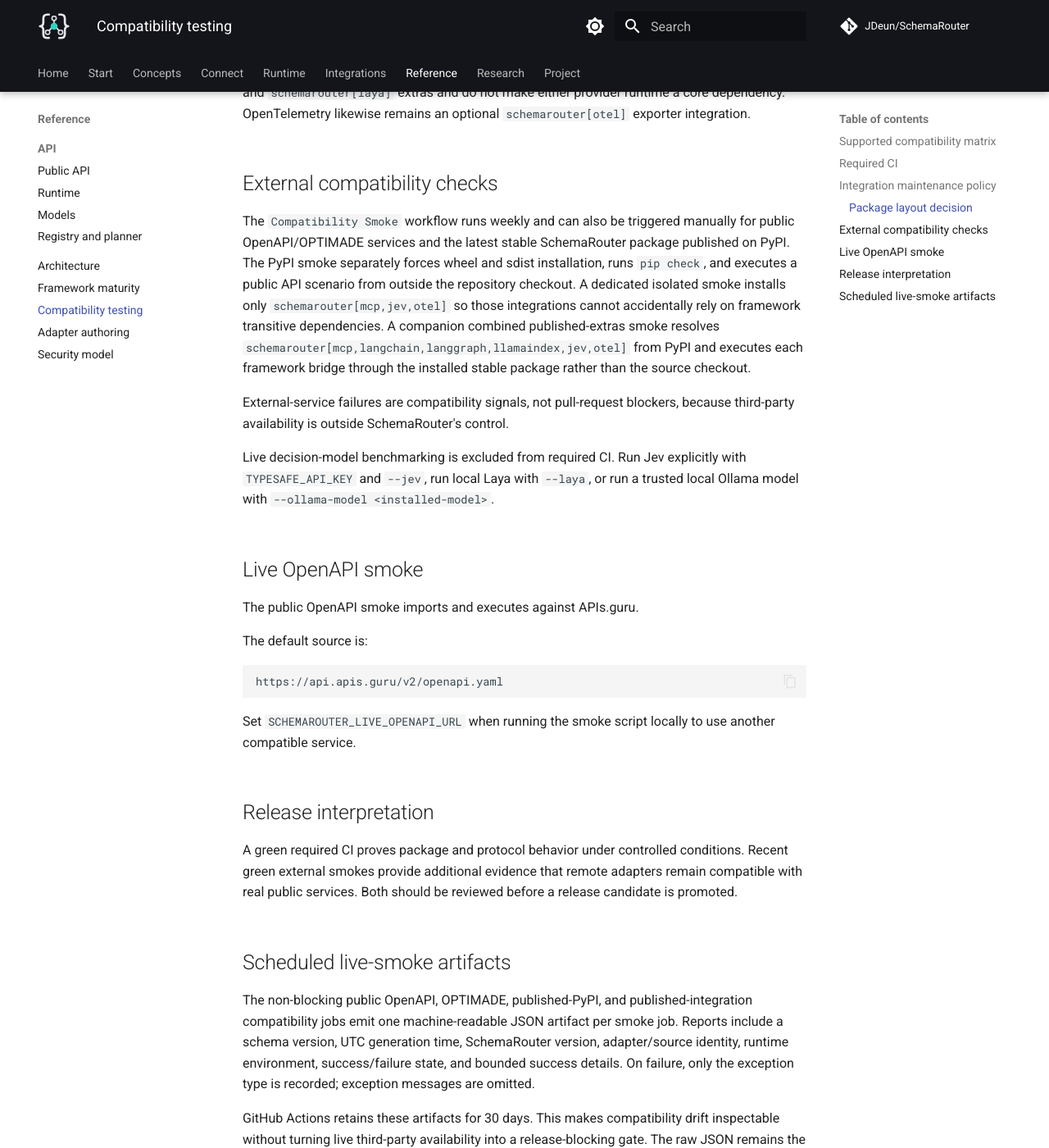
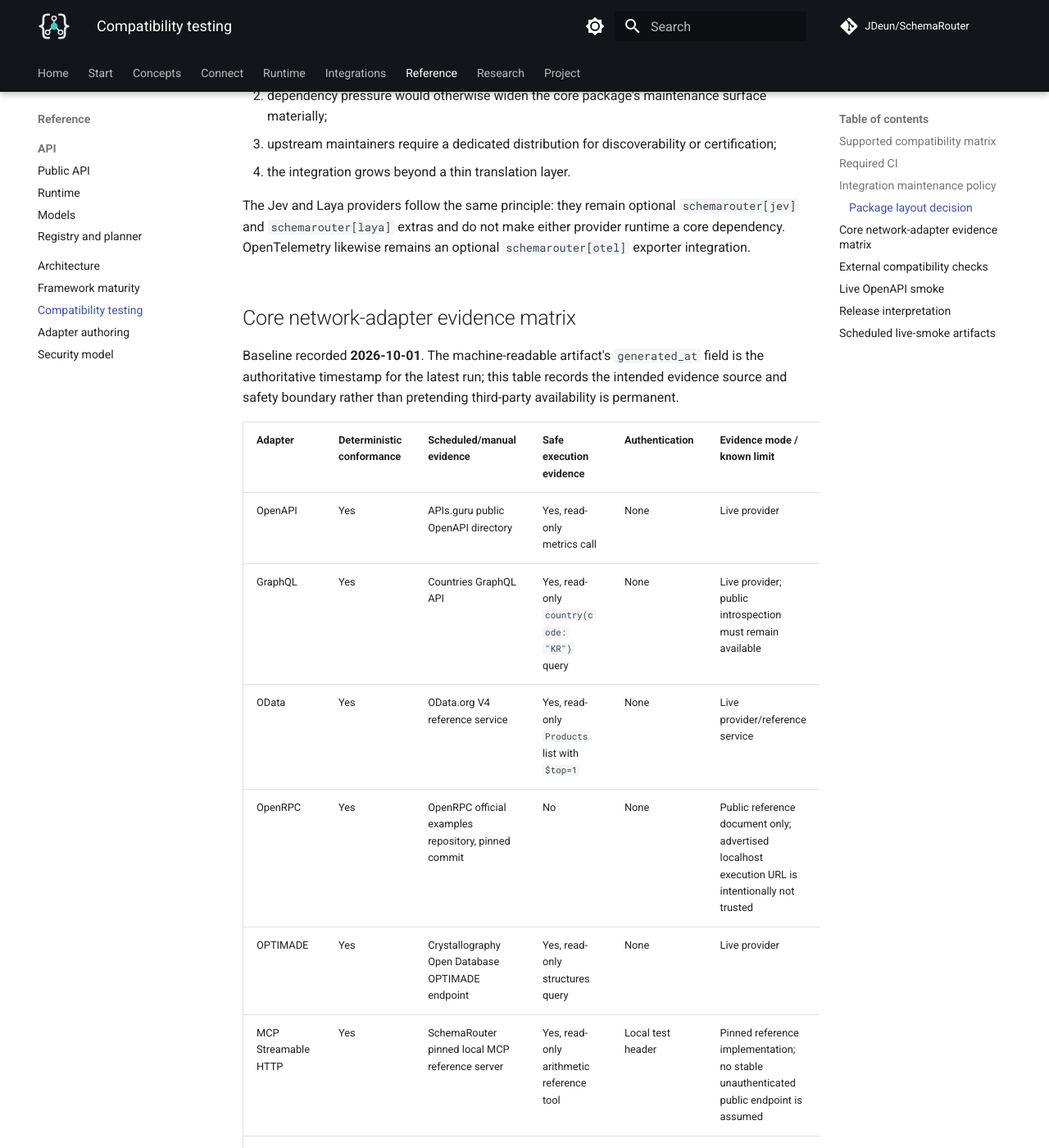
Before and after one commit to JDeun/SchemaRouter, an MkDocs documentation site: the page built from docs/compatibility.md, in a window 1280 px wide and 1400 px high, scrolled down 4225 px. Shown: the whole window at 82% size. Built offline with MkDocs 1.6.1 and Material for MkDocs 9.7.7, drawn with Linux system fonts in a browser that asks for light colours; comment, search, counter and statistics services are not loaded; some of the changed text lies outside the part shown.

Commit message:
docs: add dated core adapter compatibility evidence matrix

```diff
--- a/docs/compatibility.md
+++ b/docs/compatibility.md
@@ -17,12 +17,12 @@ claim that every historical version inside the range is exhaustively tested.
 | Jev / TypeSafe | `typesafe-sdk>=0.7,<1` | Dedicated adversarial contract tests on Python 3.12 | Optional `schemarouter[jev]` extra; no live API call in required CI |
 | Laya | `laya>=0.3.6,<1` | Dedicated adversarial adapter tests plus optional-extra install on Python 3.12 | Optional `schemarouter[laya]` extra; required CI does not download model weights |
 | Ollama decision backend | Ollama structured-output HTTP API | Mock-transport adversarial tests in the core suite | No SDK dependency; live model benchmark is explicit and non-blocking |
-| MCP | `mcp>=2,<3` | Real Streamable HTTP integration + real local stdio subprocess discovery/execution + transport-boundary tests | Optional `schemarouter[mcp]` extra |
+| MCP | `mcp>=2,<3` | Real Streamable HTTP integration + real local stdio subprocess discovery/execution + transport-boundary tests + scheduled pinned-reference evidence | Optional `schemarouter[mcp]` extra; no unauthenticated public MCP server is assumed |
 | OpenTelemetry | `opentelemetry-api/sdk>=1.44,<2` | In-memory span hierarchy, error status, and privacy tests | Optional `schemarouter[otel]` extra; core has no OTel dependency |
 | OpenAPI | Built-in adapter | Deterministic fixtures + scheduled public smoke | No OpenAPI SDK dependency |
-| GraphQL | Built-in adapter | Deterministic introspection/selection-set fixtures | No GraphQL SDK dependency |
-| OData | Built-in adapter | Deterministic CSDL/$select fixtures | No OData SDK dependency |
-| OpenRPC / JSON-RPC | Built-in adapter | Deterministic schema/RPC transport fixtures | No OpenRPC SDK dependency |
+| GraphQL | Built-in adapter | Deterministic introspection/selection-set fixtures + scheduled Countries public smoke | No GraphQL SDK dependency |
+| OData | Built-in adapter | Deterministic CSDL/$select fixtures + scheduled OData.org public smoke | No OData SDK dependency |
+| OpenRPC / JSON-RPC | Built-in adapter | Deterministic schema/RPC transport fixtures + scheduled pinned public reference-document smoke | Public schema evidence is discovery-only unless a trusted JSON-RPC base URL is explicitly supplied |
 | OPTIMADE | Built-in adapter | Deterministic fixtures + scheduled public smoke | No OPTIMADE client dependency |
 | Published PyPI package | Latest stable wheel + sdist | Scheduled/manual external smoke | Installs from PyPI in a fresh runner, runs `pip check`, and executes a public API scenario outside the checkout |
 | Published lightweight extras | Latest stable `mcp` + `jev` + `otel` extras | Scheduled/manual external smoke | Installs only those three extras from PyPI and validates their SDK integration surface without relying on framework transitive dependencies |
@@ -103,10 +103,40 @@ The Jev and Laya providers follow the same principle: they remain optional `sche
 likewise remains an optional
 `schemarouter[otel]` exporter integration.
 
+## Core network-adapter evidence matrix
+
+Baseline recorded **2026-10-01**. The machine-readable artifact's `generated_at`
+field is the authoritative timestamp for the latest run; this table records the intended
+evidence source and safety boundary rather than pretending third-party availability is permanent.
+
+| Adapter | Deterministic conformance | Scheduled/manual evidence | Safe execution evidence | Authentication | Evidence mode / known limit |
+| --- | --- | --- | --- | --- | --- |
+| OpenAPI | Yes | APIs.guru public OpenAPI directory | Yes, read-only metrics call | None | Live provider |
+| GraphQL | Yes | Countries GraphQL API | Yes, read-only `country(code: "KR")` query | None | Live provider; public introspection must remain available |
+| OData | Yes | OData.org V4 reference service | Yes, read-only `Products` list with `$top=1` | None | Live provider/reference service |
+| OpenRPC | Yes | OpenRPC official examples repository, pinned commit | No | None | Public reference document only; advertised localhost execution URL is intentionally not trusted |
+| OPTIMADE | Yes | Crystallography Open Database OPTIMADE endpoint | Yes, read-only structures query | None | Live provider |
+| MCP Streamable HTTP | Yes | SchemaRouter pinned local MCP reference server | Yes, read-only arithmetic reference tool | Local test header | Pinned reference implementation; no stable unauthenticated public endpoint is assumed |
+| MCP stdio | Yes | Required CI local subprocess integration | Yes | Local process boundary | Deterministic reference coverage rather than public-Internet evidence |
+
+Every scheduled/manual report records:
+
+- provider/source identity and SchemaRouter/runtime version;
+- discovery success, tool/endpoint counts, execution-bound state, and latency;
+- whether a safe read-only execution was attempted and its result shape;
+- protocol version when exposed;
+- authentication class and bounded known quirks;
+- failure **type** without exception messages or credentials.
+
+Public-provider outages remain external compatibility signals. They do not turn a pull request red.
+OpenRPC and MCP deliberately use reference evidence where a stable public execution service would
+otherwise require inventing or trusting authority that SchemaRouter does not possess.
+
 ## External compatibility checks
 
 The `Compatibility Smoke` workflow runs weekly and can also be triggered manually for public
-OpenAPI/OPTIMADE services and the latest stable SchemaRouter package published on PyPI. The PyPI
+OpenAPI, GraphQL, OData, OpenRPC-reference, and OPTIMADE evidence; pinned MCP reference evidence;
+and the latest stable SchemaRouter package published on PyPI. The PyPI
 smoke separately forces wheel and sdist installation, runs `pip check`, and executes a public API
 scenario from outside the repository checkout. A dedicated isolated smoke installs only
 `schemarouter[mcp,jev,otel]` so those integrations cannot accidentally rely on framework
@@ -143,8 +173,8 @@ services. Both should be reviewed before a release candidate is promoted.
 
 ## Scheduled live-smoke artifacts
 
-The non-blocking public OpenAPI, OPTIMADE, published-PyPI, and published-integration compatibility
-jobs emit one
+The non-blocking OpenAPI, GraphQL, OData, OpenRPC-reference, OPTIMADE, MCP-reference,
+published-PyPI, and published-integration compatibility jobs emit one
 machine-readable JSON artifact per smoke job. Reports include a schema version, UTC generation time, SchemaRouter version,
 adapter/source identity, runtime environment, success/failure state, and bounded success details.
 On failure, only the exception type is recorded; exception messages are omitted.
```
